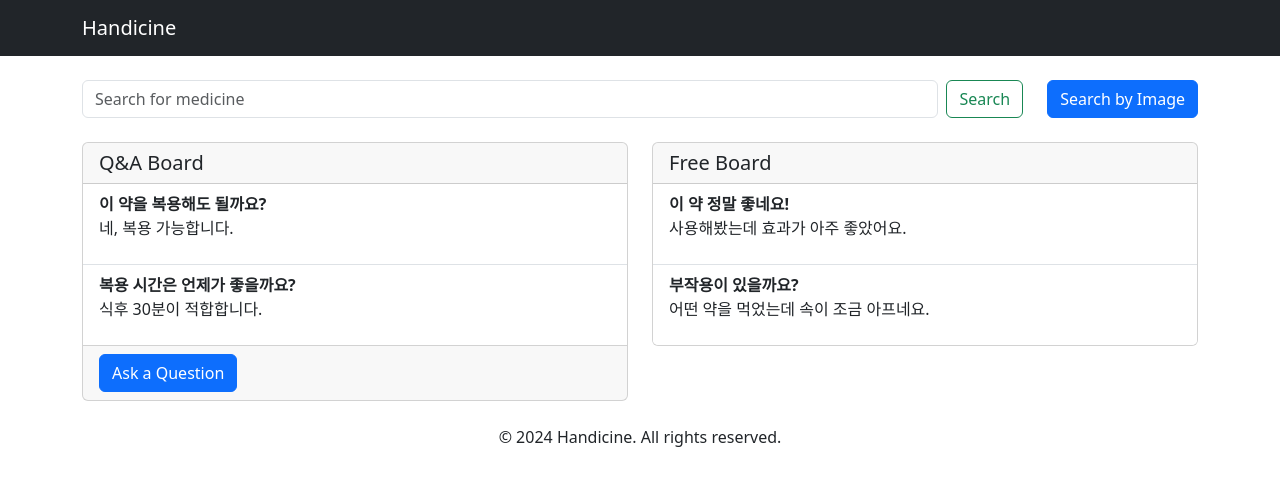
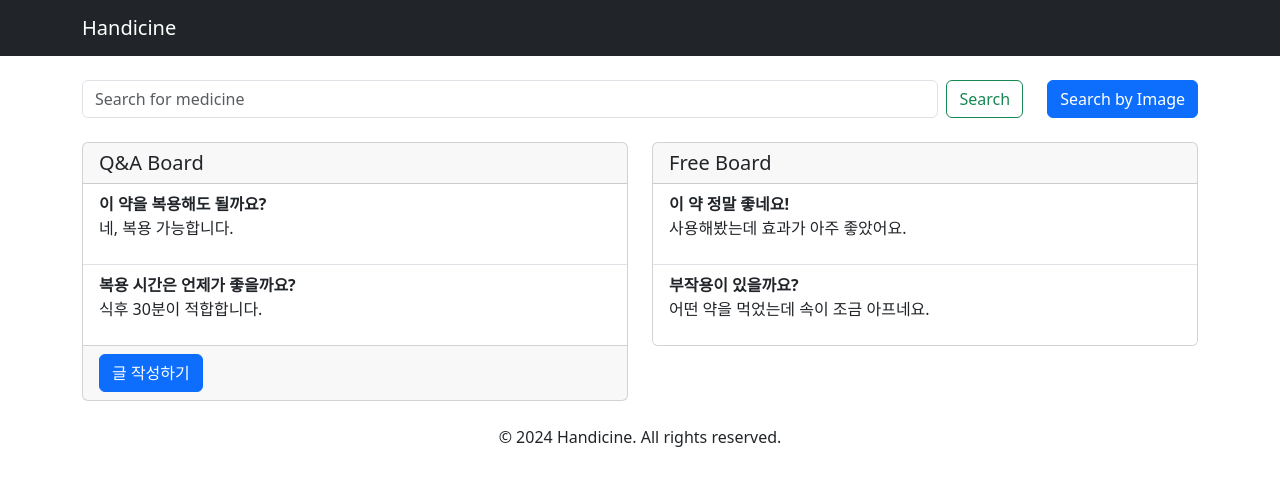
Before and after one commit to ghpark7/HandicineFE, a React (Create React App) app in the folder handicine/: page / in a window 1280 px wide. Shown: the top 486 px of the page. Built offline with nearby package versions, Linux system fonts and the light colour scheme.

Commit message:
Update QAExpertBoard.js

```diff
--- a/handicine/src/components/QAExpertBoard.js
+++ b/handicine/src/components/QAExpertBoard.js
@@ -20,7 +20,7 @@ function QAExpertBoard() {
         ))}
       </ListGroup>
       <Card.Footer>
-        <Button variant="primary">Ask a Question</Button>
+        <Button variant="primary">글 작성하기</Button>
       </Card.Footer>
     </Card>
   );
```
